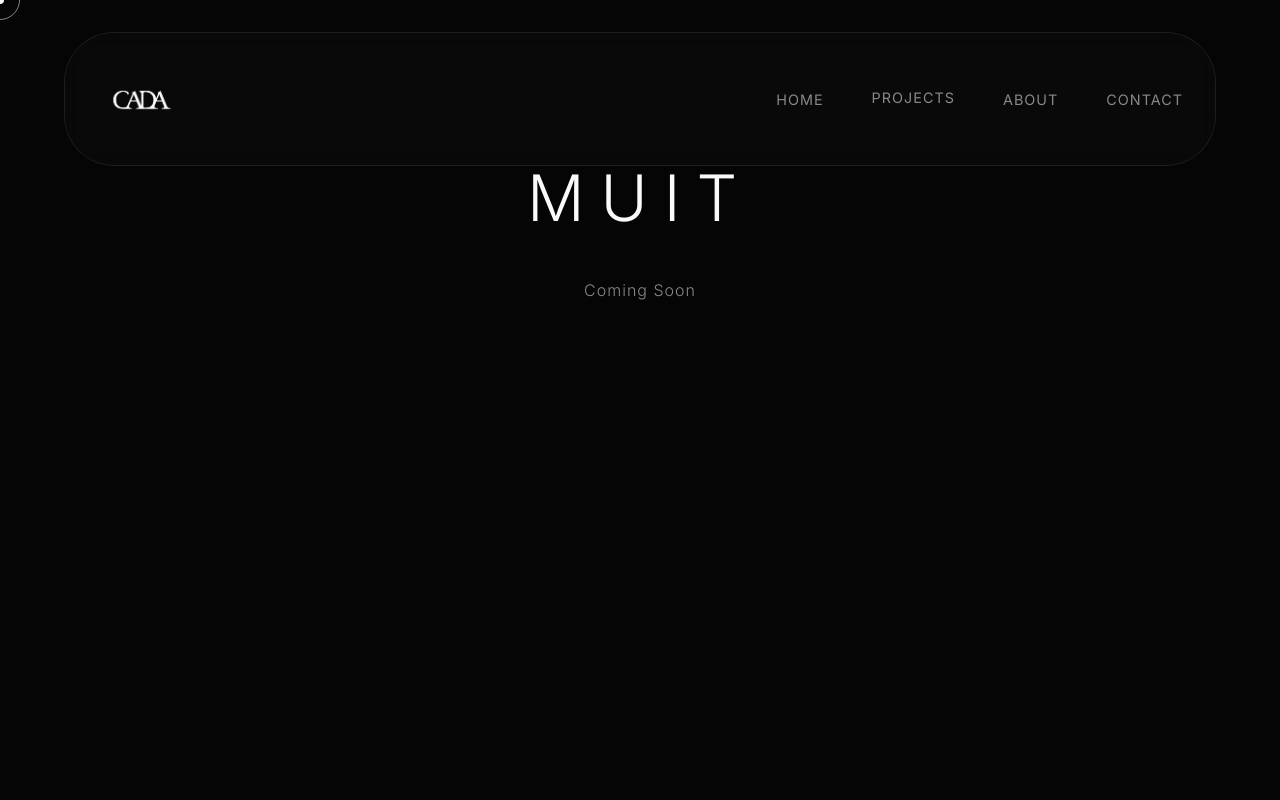
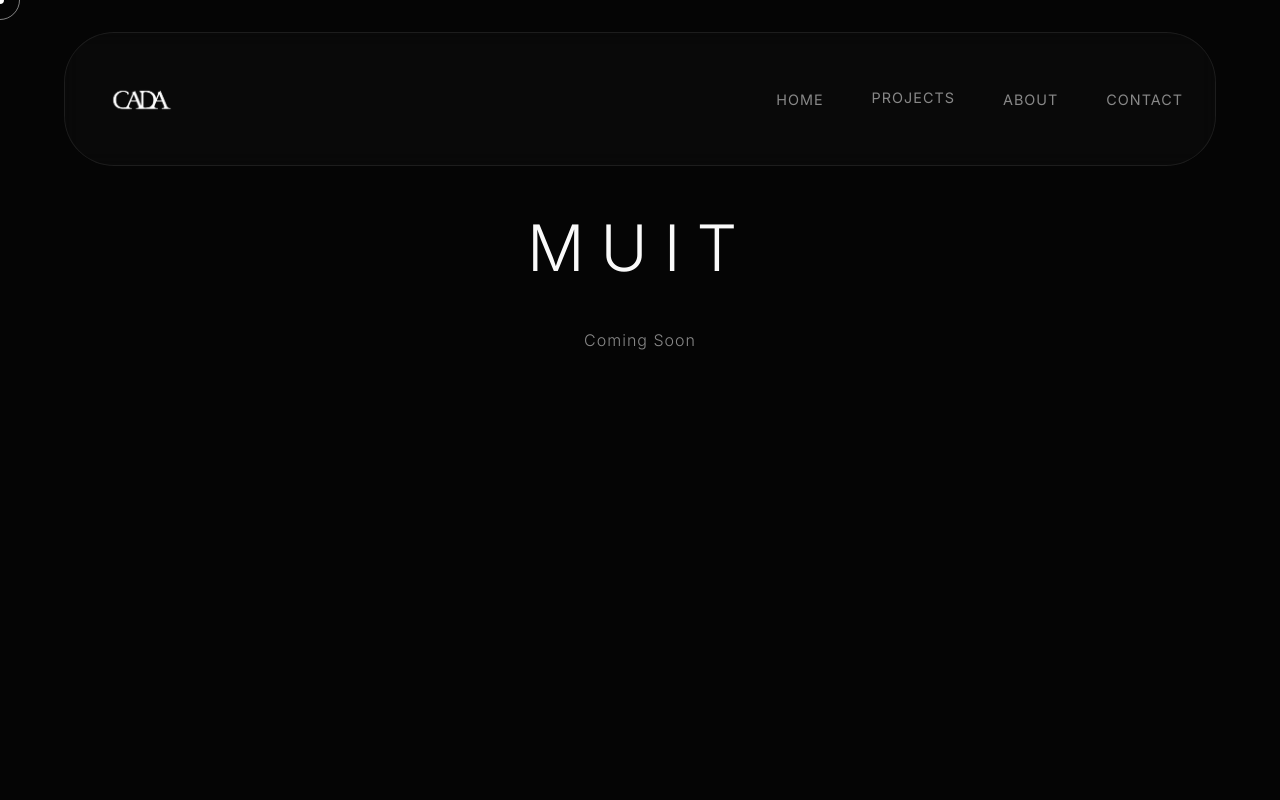
Before and after one commit to Duhvid143/cadafilms, a Next.js app: page /muit in a window 1280 px wide. Shown: the top 800 px of the page. Built offline with nearby package versions, Linux system fonts and the light colour scheme.

Commit message:
style: increase top padding for projects pages

```diff
--- a/src/styles/Work.css
+++ b/src/styles/Work.css
@@ -1,5 +1,5 @@
 .work-page {
-    padding-top: 150px;
+    padding-top: 200px;
     min-height: 100vh;
     padding-bottom: 8rem;
     background-color: var(--bg-color);
```
